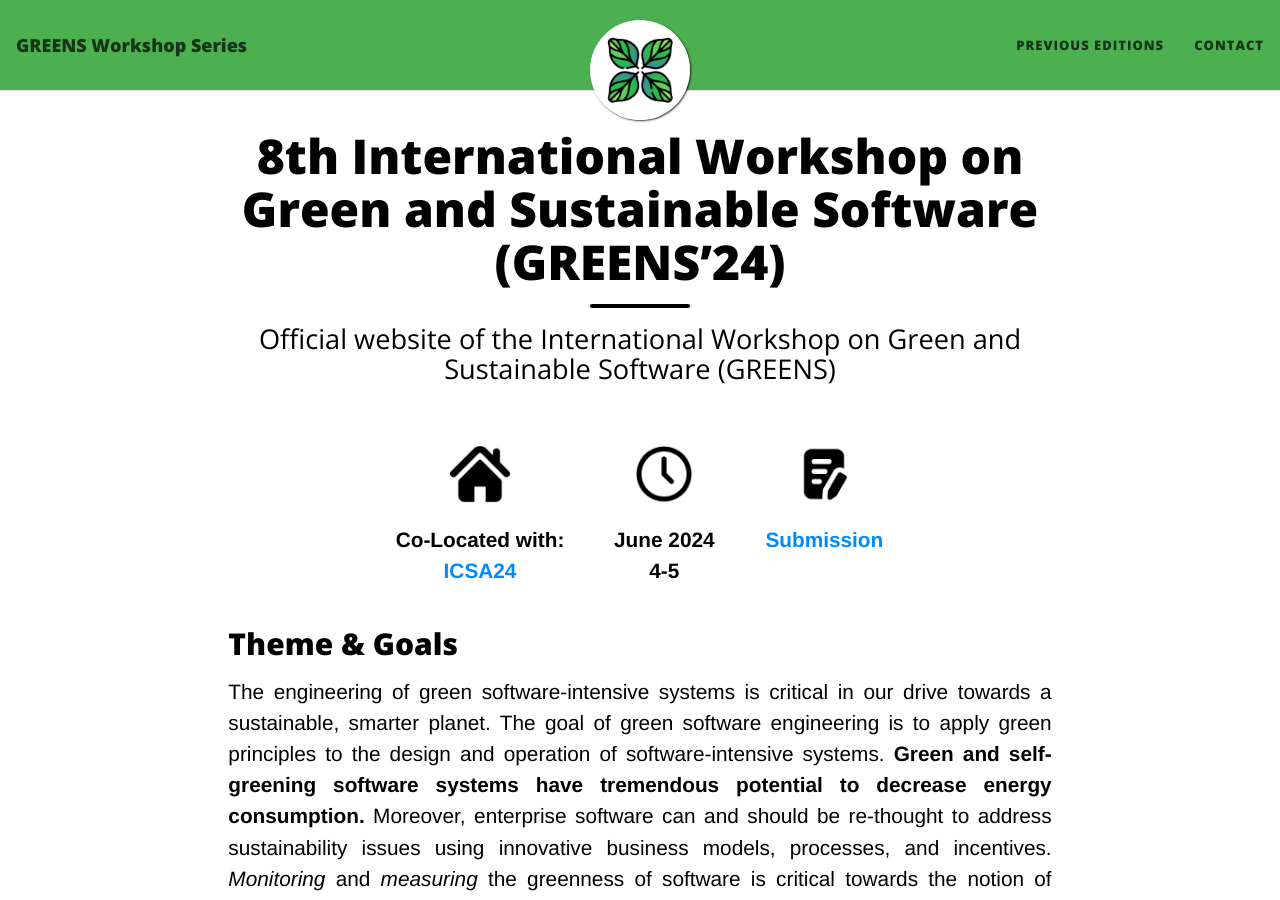
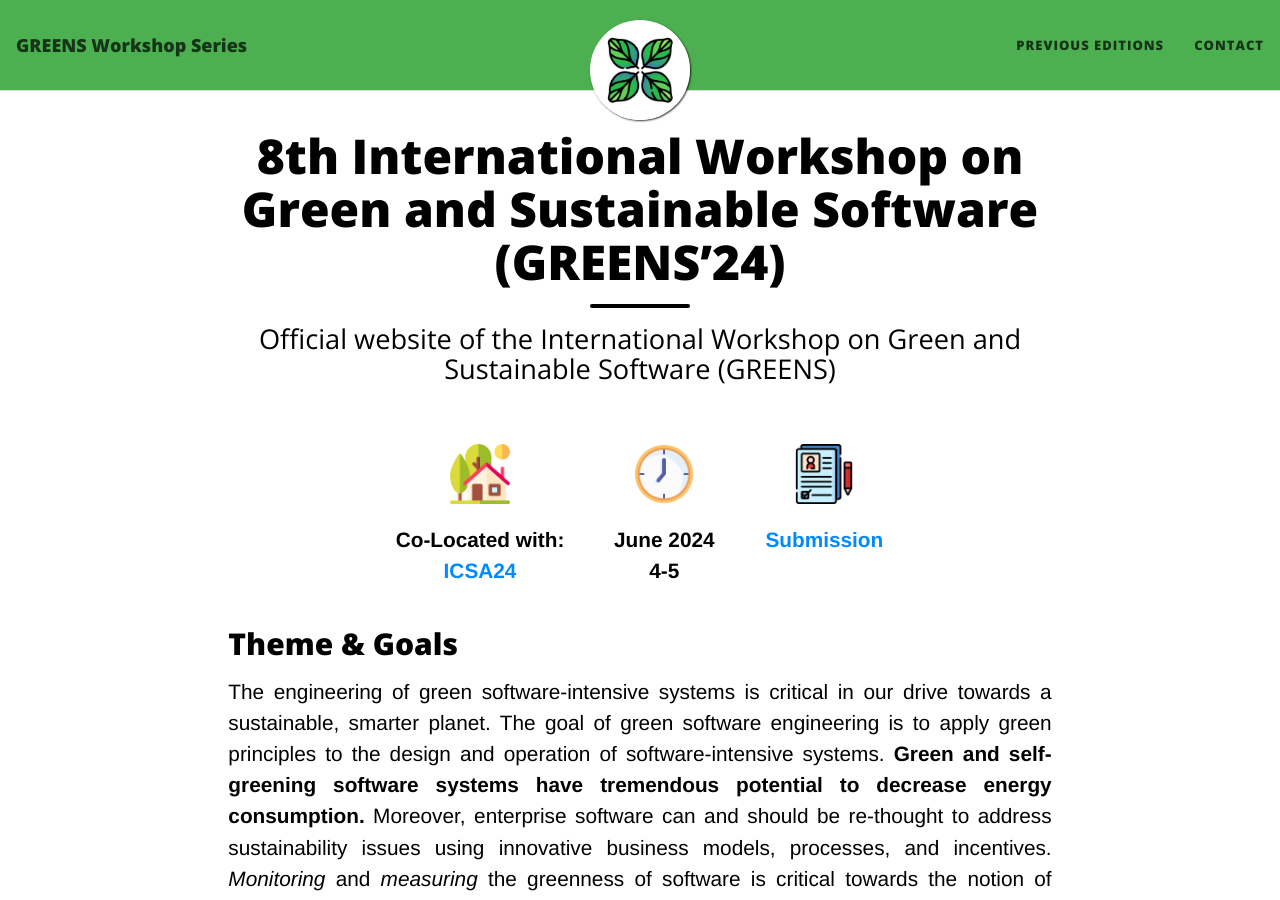
Before and after one commit to greensworkshop/greensworkshop.github.io, a Jekyll site: the page built from index.html, in a window 1280 px wide and 900 px high. Built offline with Jekyll 4.4.1, drawn with Linux system fonts in a browser that asks for light colours; nearby versions of some CDN libraries; the list of posts is cut into pages by our own code.

Commit message:
adding icons

```diff
--- a/index.html
+++ b/index.html
@@ -5,7 +5,7 @@ subtitle: Official website of the International Workshop on Green and Sustainabl
 ---
 <div class="info-header">
   <div class="info-block">
-    <img class="info-img" src="/img/home.png" alt="home">
+    <img class="info-img" src="/img/house.png" alt="home">
 	<b>Co-Located with:<a class="info-block-text" href="https://conf.researchr.org/home/icsa-2024">ICSA24</a></b>
   </div>
   <div class="info-block">
```
Also changed, not shown: img/clock.png, img/clock1.png (added), img/house.png (added), img/registration.png, img/registration1.png (added), 6 other files.
